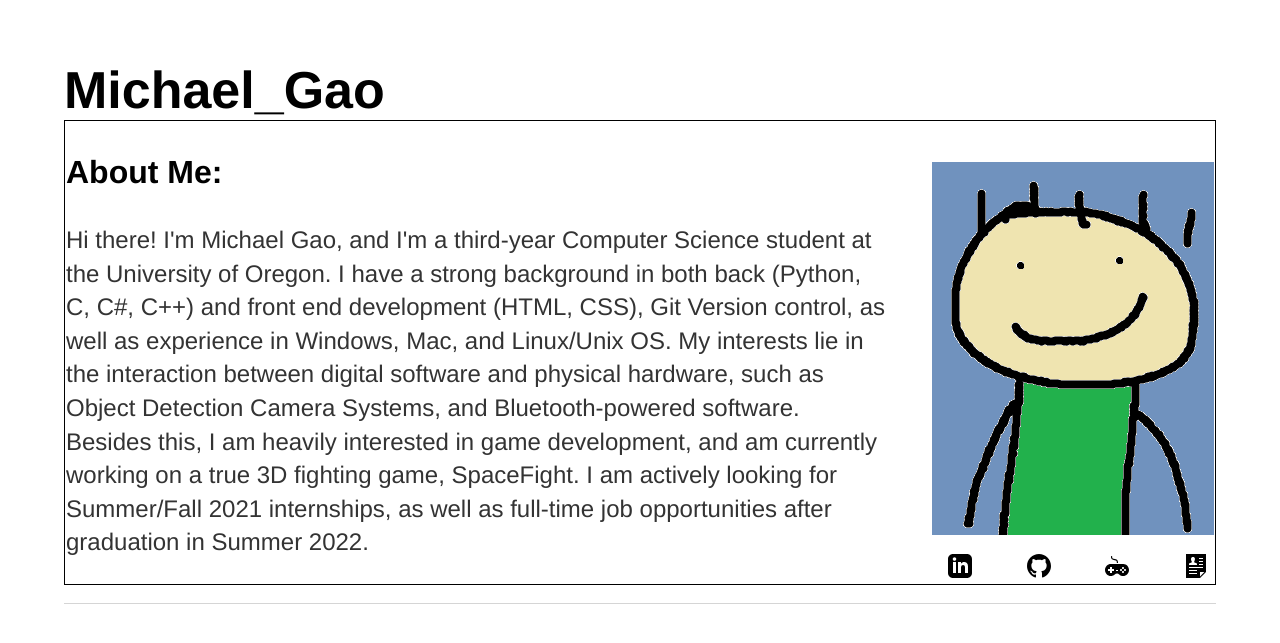
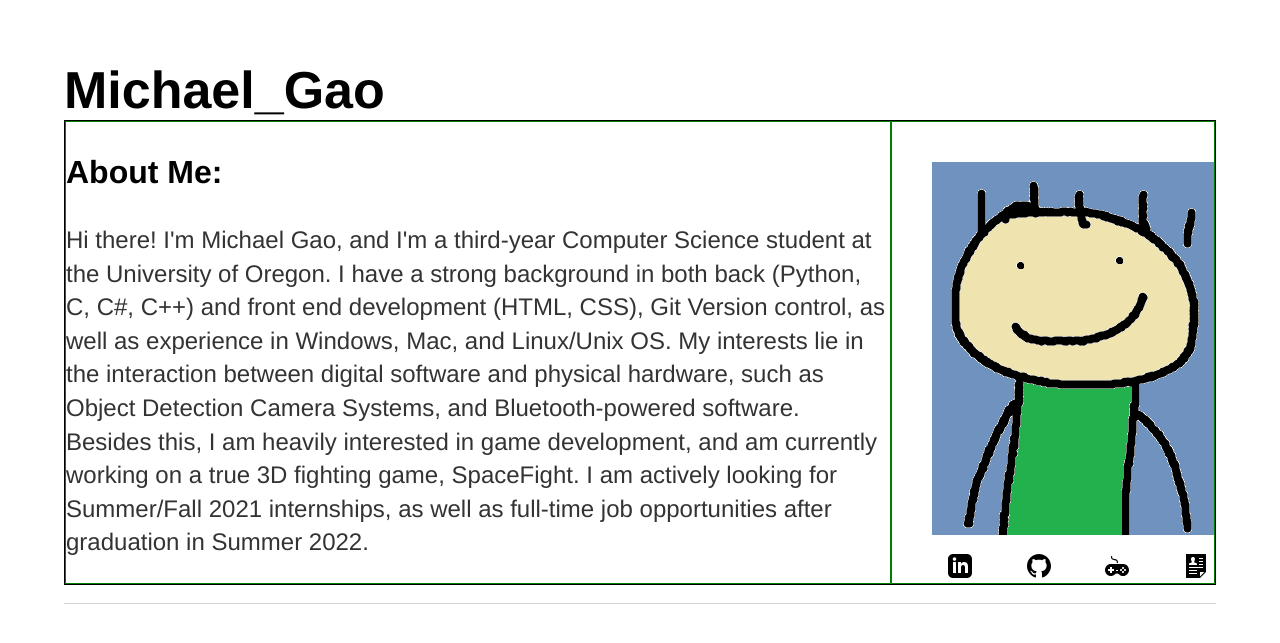
Before and after one commit to michael-c-gao/WebsiteOfMichael, a Jekyll site: the page built from index.html, in a window 1280 px wide. Shown: the top 643 px of the page. Built offline with Jekyll 4.4.1, drawn with Linux system fonts in a browser that asks for light colours.

Commit message:
Update index.html

```diff
--- a/index.html
+++ b/index.html
@@ -11,7 +11,7 @@ title: Michael C. Gao
 		box-sizing: border-box
 	}
 	.child{
-		border: 1px solid white;
+		border: 1px solid green;
 	}
 		.parent{
 			border: 1px solid black;
```
